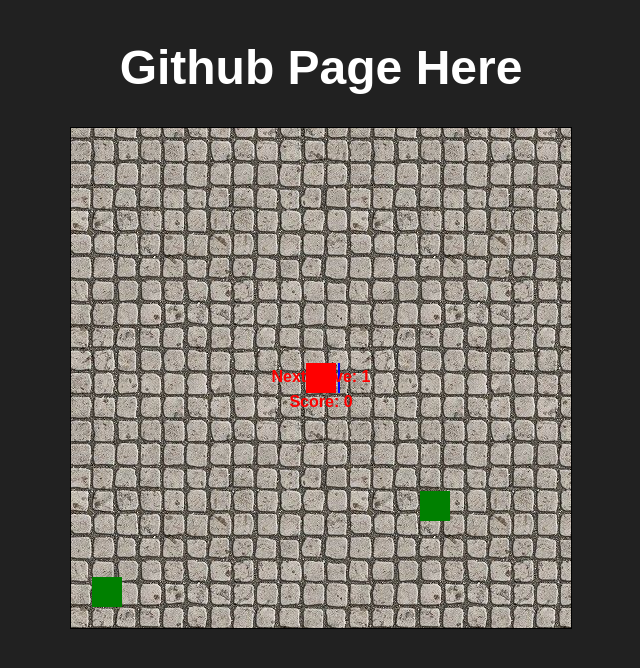
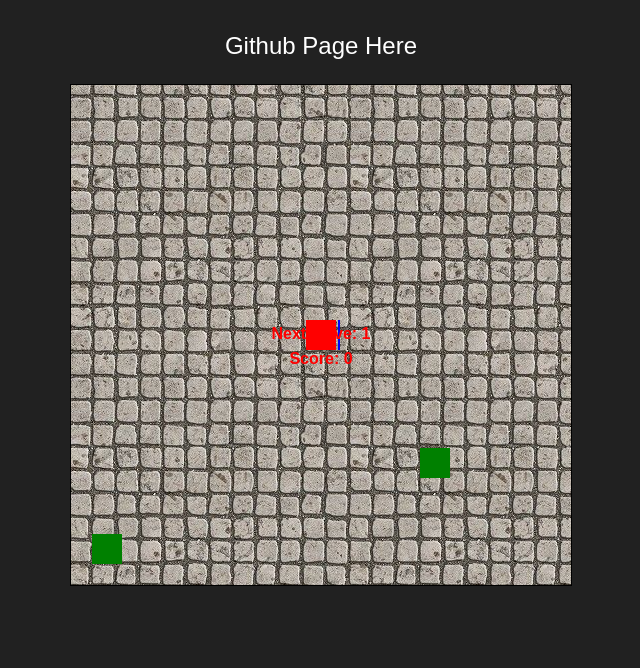
Before and after one commit to Samuel-Horner/ZombieSurvival, a plain HTML site: page index.html in a window 1280 px wide. Shown: the whole page, without its empty margins (319-959 px from the left). Drawn offline with Linux system fonts and the light colour scheme.

Commit message:
Update index.html

```diff
--- a/index.html
+++ b/index.html
@@ -10,7 +10,7 @@
 <body onload="startGame()">
     <div id="text">
         <a href="https://github.com/A3therium/ZombieSurvival">
-        <h1>Github Page Here</h1>
+        <p>Github Page Here</p>
         </a>
     </div>
     <script>
```
